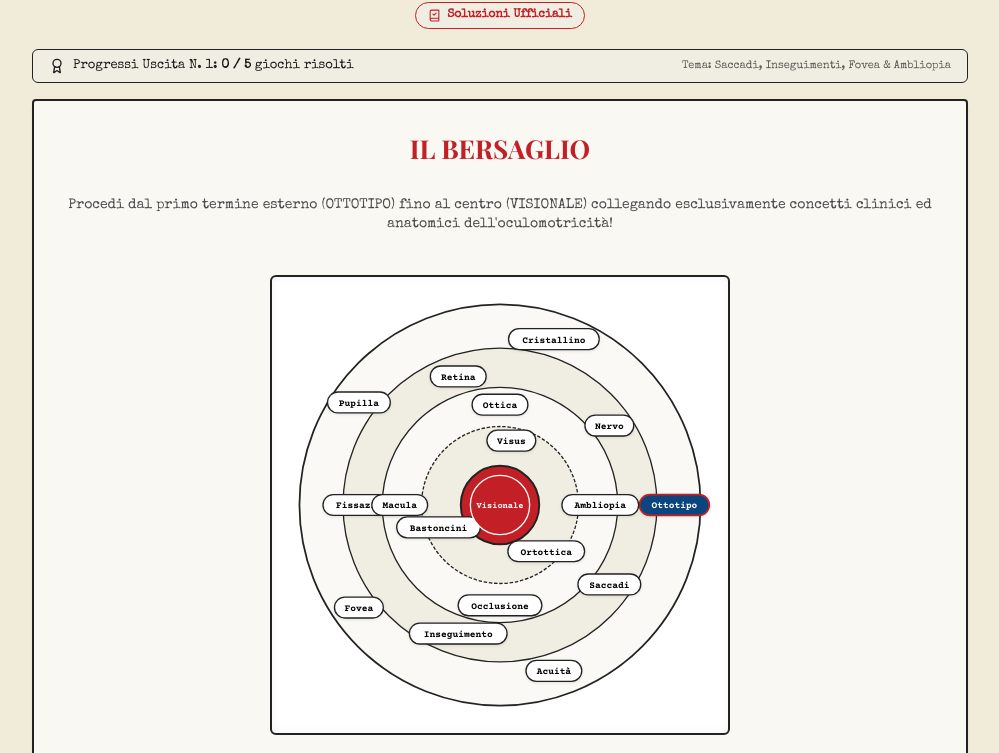
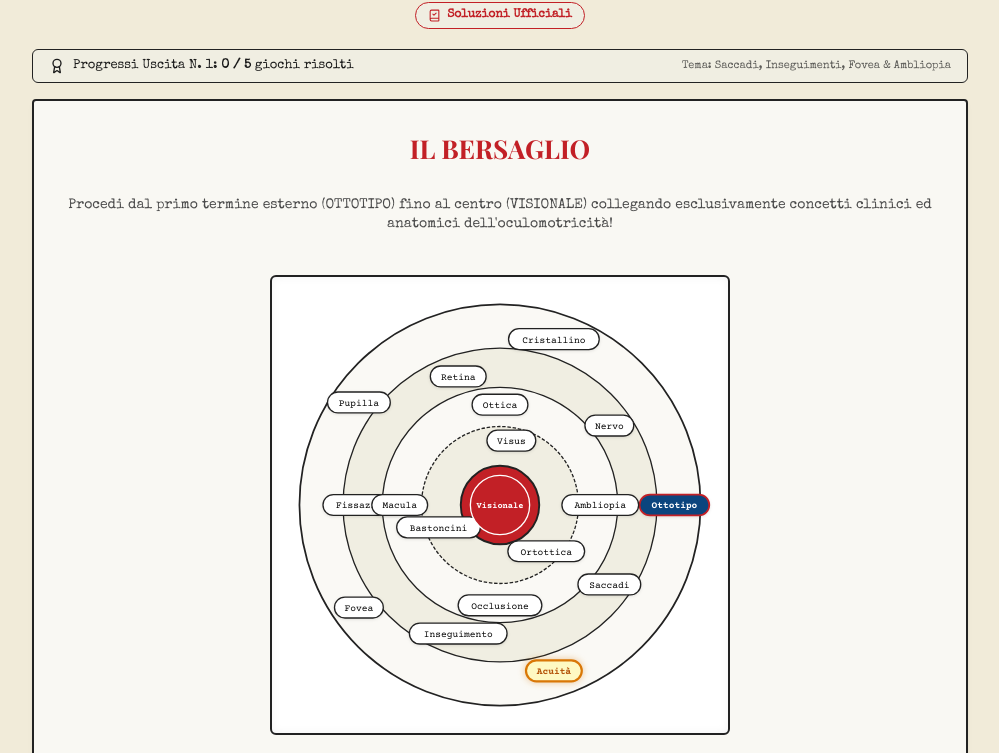
Before and after one commit to SFORNER293/Giornale-Ortottica, a React (Vite) app: page / in a window 1280 px wide. Shown: the part 349-1102 px from the top of the page, without its empty margins (140-1139 px from the left). Built offline with nearby package versions, Linux system fonts and the light colour scheme; a web font is replaced by a local one.

Commit message:
feat: rename page 6 to Casi Clinici, add target step guidance and update category labels

```diff
--- a/src/App.tsx
+++ b/src/App.tsx
@@ -169,7 +169,7 @@ function App() {
           onClick={() => setPage(6)}
           className={`toc-item ${page === 6 ? 'active' : ''}`}
         >
-          <span>Pag. 6: Letture & Humor</span>
+          <span>Pag. 6: Casi Clinici</span>
         </button>
         <button
           onClick={() => setPage(7)}
--- a/src/components/TargetGame.tsx
+++ b/src/components/TargetGame.tsx
@@ -1,5 +1,5 @@
 import React, { useState, useEffect } from 'react';
-import { CheckCircle, RotateCcw, AlertCircle } from 'lucide-react';
+import { CheckCircle, RotateCcw, AlertCircle, Compass } from 'lucide-react';
 import type { TargetData, TargetNode } from '../data/issuesData';
 
 interface TargetGameProps {
@@ -12,7 +12,6 @@ export const TargetGame: React.FC<TargetGameProps> = ({ data, onComplete, isComp
   const [selectedPath, setSelectedPath] = useState<string[]>([data.startWord]);
   const [errorMsg, setErrorMsg] = useState<string | null>(null);
 
-  // Reset selected path when active issue data changes
   useEffect(() => {
     setSelectedPath([data.startWord]);
     setErrorMsg(null);
@@ -28,21 +27,22 @@ export const TargetGame: React.FC<TargetGameProps> = ({ data, onComplete, isComp
     };
   };
 
+  const nextExpectedIndex = selectedPath.length;
+  const nextExpectedWord = !isCompleted && nextExpectedIndex < data.correctChain.length ? data.correctChain[nextExpectedIndex] : null;
+  const lastWord = selectedPath[selectedPath.length - 1];
+
   const handleWordClick = (word: string) => {
     if (isCompleted) return;
 
     if (selectedPath.includes(word)) {
-      if (word !== data.startWord && selectedPath[selectedPath.length - 1] === word) {
+      if (word !== data.startWord && lastWord === word) {
         setSelectedPath(prev => prev.slice(0, -1));
         setErrorMsg(null);
       }
       return;
     }
 
-    const nextExpectedIndex = selectedPath.length;
-    const expectedWord = data.correctChain[nextExpectedIndex];
-
-    if (word === expectedWord) {
+    if (word === nextExpectedWord) {
       const newPath = [...selectedPath, word];
       setSelectedPath(newPath);
       setErrorMsg(null);
@@ -51,8 +51,7 @@ export const TargetGame: React.FC<TargetGameProps> = ({ data, onComplete, isComp
         onComplete();
       }
     } else {
-      const lastWord = selectedPath[selectedPath.length - 1];
-      setErrorMsg(`"${word}" non si collega a "${lastWord}". Cerca la relazione clinica, anagramma o cambio lettera!`);
+      setErrorMsg(`"${word}" non è il passaggio immediato per collegare "${lastWord}". Prova a selezionare la parola evidenziata o un concetto clinico più diretto!`);
       setTimeout(() => setErrorMsg(null), 4000);
     }
   };
@@ -136,6 +135,7 @@ export const TargetGame: React.FC<TargetGameProps> = ({ data, onComplete, isComp
           {/* Render target badges */}
           {data.nodes.map((node: TargetNode) => {
             const isSelected = selectedPath.includes(node.word);
+            const isNextCandidate = !isCompleted && node.word === nextExpectedWord;
             const { x, y } = getWordCoords(node.word);
             const isStart = node.word === data.startWord;
             const isEnd = node.word === data.endWord;
@@ -154,9 +154,9 @@ export const TargetGame: React.FC<TargetGameProps> = ({ data, onComplete, isComp
                     cx={x}
                     cy={y}
                     r="34"
-                    fill={isSelected ? "var(--se-blue)" : "var(--se-red)"}
-                    stroke="white"
-                    strokeWidth="1.5"
+                    fill={isSelected ? "var(--se-blue)" : isNextCandidate ? "#ca8a04" : "var(--se-red)"}
+                    stroke={isNextCandidate ? "#fef08a" : "white"}
+                    strokeWidth={isNextCandidate ? "3" : "1.5"}
                     style={{ transition: 'fill 0.2s ease' }}
                   />
                   <text
@@ -187,20 +187,20 @@ export const TargetGame: React.FC<TargetGameProps> = ({ data, onComplete, isComp
                   width={width}
                   height={height}
                   rx="12"
-                  fill={isSelected ? "var(--se-blue)" : "white"}
-                  stroke={isStart ? "var(--se-red)" : "var(--border-color)"}
-                  strokeWidth={isStart ? "2" : "1.5"}
+                  fill={isSelected ? "var(--se-blue)" : isNextCandidate ? "#fef9c3" : "white"}
+                  stroke={isNextCandidate ? "#d97706" : isStart ? "var(--se-red)" : "var(--border-color)"}
+                  strokeWidth={isNextCandidate ? "2.5" : isStart ? "2" : "1.5"}
                   style={{ transition: 'all 0.2s ease' }}
-                  filter="drop-shadow(0px 1px 2px rgba(0,0,0,0.1))"
+                  filter={isNextCandidate ? "drop-shadow(0px 0px 4px rgba(217, 119, 6, 0.4))" : "drop-shadow(0px 1px 2px rgba(0,0,0,0.1))"}
                 />
 
                 <text
                   x={x}
                   y={y + 4}
-                  fill={isSelected ? "white" : "black"}
+                  fill={isSelected ? "white" : isNextCandidate ? "#b45309" : "black"}
                   fontSize="11"
                   fontFamily="var(--font-mono)"
-                  fontWeight="bold"
+                  fontWeight={isNextCandidate || isSelected ? "bold" : "normal"}
                   textAnchor="middle"
                 >
                   {node.word}
@@ -210,6 +210,24 @@ export const TargetGame: React.FC<TargetGameProps> = ({ data, onComplete, isComp
           })}
         </svg>
       </div>
+
+      {nextExpectedWord && !isCompleted && (
+        <div style={{
+          display: 'flex',
+          alignItems: 'center',
+          gap: '6px',
+          backgroundColor: '#fefce8',
+          border: '1px solid #fef08a',
+          color: '#854d0e',
+          padding: '6px 12px',
+          borderRadius: '4px',
+          fontSize: '12px',
+          fontFamily: 'var(--font-typewriter)'
+        }}>
+          <Compass size={14} />
+          <span><strong>Guida Clinica:</strong> Trova il nodo evidenziato in dorato (<strong>{nextExpectedWord}</strong>) per proseguire!</span>
+        </div>
+      )}
 
       {lastTransition && (
         <div style={{
@@ -223,9 +241,9 @@ export const TargetGame: React.FC<TargetGameProps> = ({ data, onComplete, isComp
           textAlign: 'center',
           width: '100%',
           maxWidth: '460px',
-          marginTop: '10px'
+          marginTop: '6px'
         }}>
-          <strong>Ultimo step:</strong> {selectedPath[selectedPath.length - 2]} → {selectedPath[selectedPath.length - 1]}
+          <strong>Ultimo step effettuato:</strong> {selectedPath[selectedPath.length - 2]} → {selectedPath[selectedPath.length - 1]}
           <br />
           <span style={{ fontSize: '11px', opacity: 0.85 }}>{lastTransition}</span>
         </div>
```
